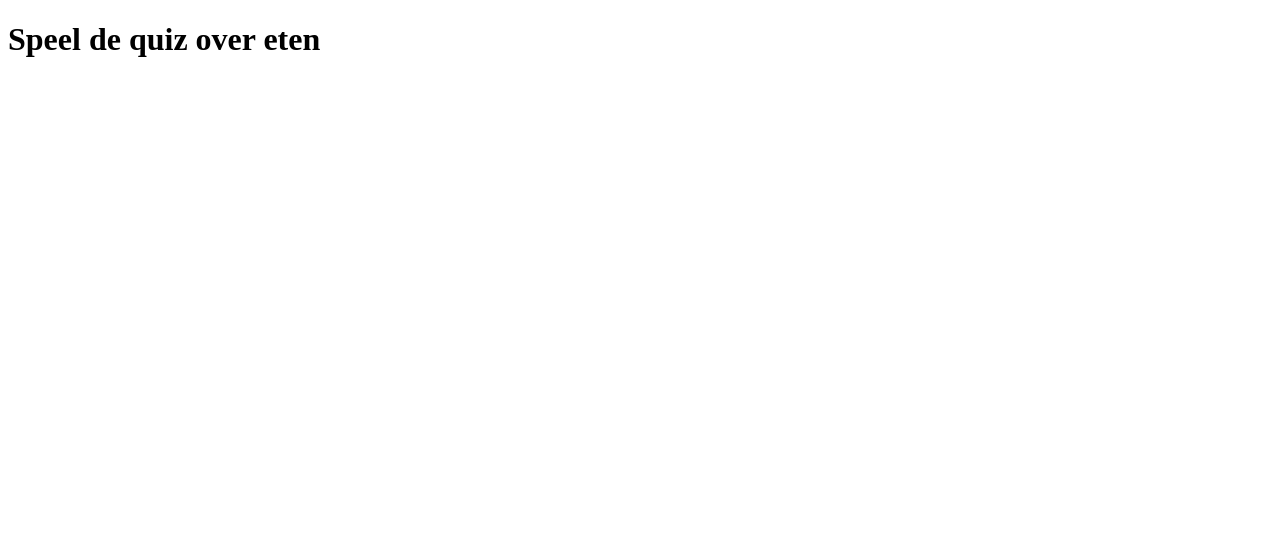
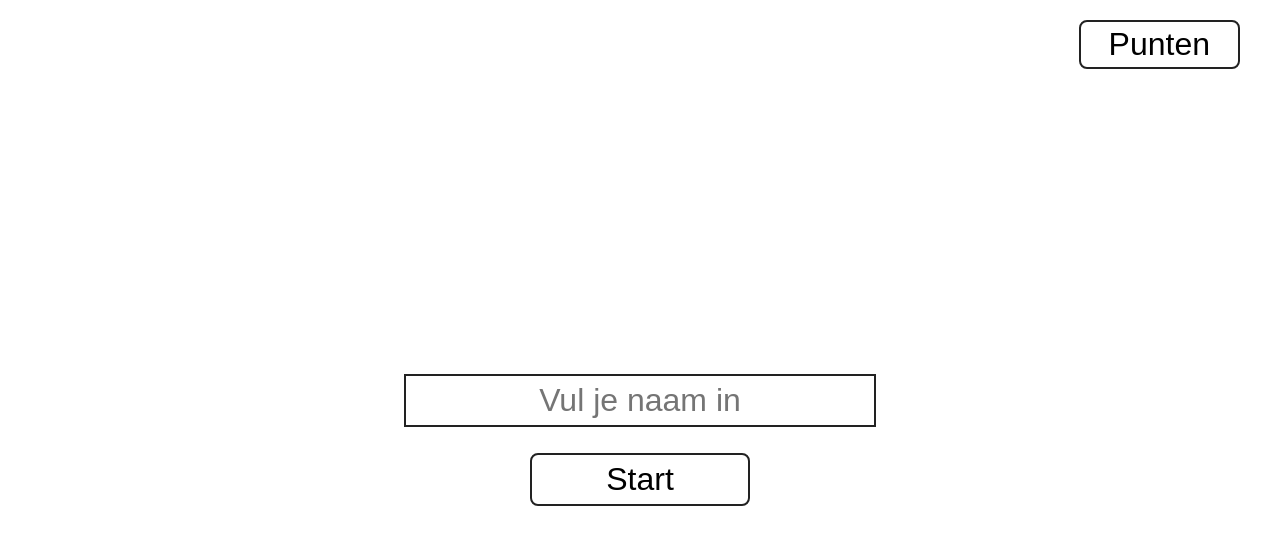
Before and after one commit to adambzka/p01-project, a plain HTML site: page adam quiz/adam.html in a window 1280 px wide. Drawn offline with Linux system fonts and the light colour scheme.

Commit message:
nieuw layout

```diff
--- a/adam quiz/adam.css
+++ b/adam quiz/adam.css
@@ -1,7 +1,63 @@
-header h1 {
-  color: white;
-  font-weight: bold;
-  font-family: Impact, Haettenschweiler, 'Arial Narrow Bold', sans-serif;
+body {
+  background-color: #fff;
+  font-family: Arial, sans-serif;
+  margin: 0;
+  padding: 0;
+  min-height: 100vh;
+  box-sizing: border-box;
+  position: relative;
+}
+
+.H1 {
   text-align: center;
-  margin-bottom: 1cm;
+
 }
+
+.punten-btn {
+  position: absolute;
+  top: 20px;
+  right: 40px;
+  font-size: 2em;
+  padding: 4px 28px;
+  border: 2px solid #222;
+  background: none;
+  cursor: pointer;
+  border-radius: 8px;
+  min-width: 160px;
+  text-align: center;
+}
+
+.center-items {
+  position: absolute;
+  left: 50%;
+  top: 55%;
+  transform: translate(-50%, -50%);
+  display: flex;
+  flex-direction: column;
+  align-items: center;
+  gap: 18px;
+}
+
+.naam-input {
+  font-size: 2em;
+  border: 2px solid #222;
+  padding: 6px 24px;
+  border-radius: 0;
+  background: none;
+  margin-bottom: 0;
+  text-align: center;
+  min-width: 220px;
+}
+
+.start-btn {
+  font-size: 2em;
+  padding: 6px 60px;
+  border: 2px solid #222;
+  background: none;
+  cursor: pointer;
+  border-radius: 8px;
+  margin-top: 8px;
+  text-align: center;
+  min-width: 220px;
+  border-radius: 8px;
+}
--- a/adam quiz/adam.html
+++ b/adam quiz/adam.html
@@ -1,20 +1,17 @@
 <!DOCTYPE html>
-<html lang="en">
+<html lang="nl">
 <head>
   <meta charset="UTF-8">
-  <meta http-equiv="X-UA-Compatible" content="IE=edge">
-  <meta name="viewport" content="width=device-width, initial-scale=1.0">
-  <title>Document</title>
+  <title>Quiz Layout</title>
+  <link rel="stylesheet" href="adam.css">
 </head>
 <body>
-  <header>
-    <h1>Speel de quiz over eten</h1>
-  </header>
-  <main>
-
-  </main>
-  <footer>
-
-  </footer>
+  <div class="container">
+    <button class="punten-btn">Punten</button>
+    <div class="center-items">
+      <input type="text" class="naam-input" placeholder="Vul je naam in">
+      <button class="start-btn">Start</button>
+    </div>
+  </div>
 </body>
 </html>
```
